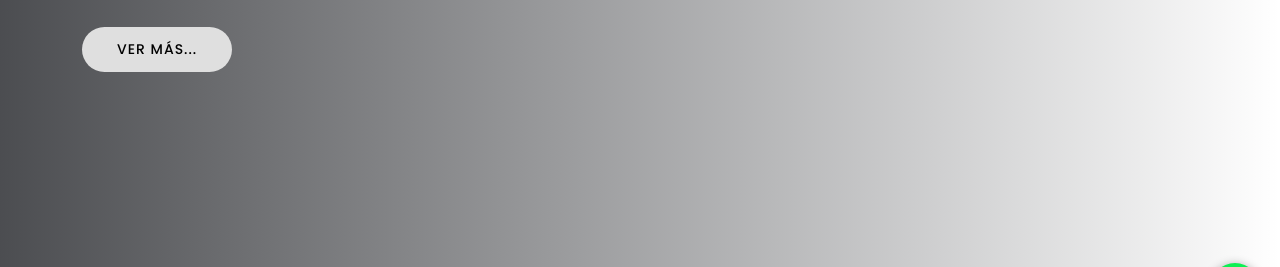
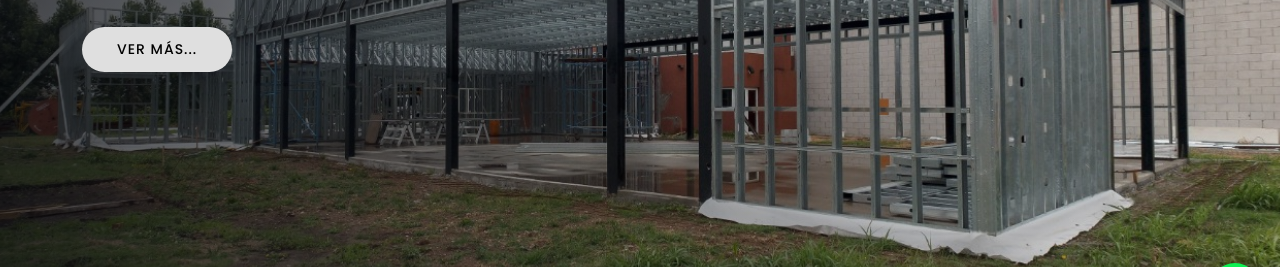
Before and after one commit to jeronimoezequiel/Dreyja-Srl, a plain HTML site: page index.html in a window 1280 px wide. Shown: the part 467-734 px from the top of the page. Drawn offline with nearby package versions, Linux system fonts and the light colour scheme; some packages are replaced by stand-ins of ours; a script that the page names is missing.

Commit message:
primera prueba

```diff
--- a/css/style.css
+++ b/css/style.css
@@ -247,7 +247,7 @@ header{
     width: 100%;
     height: 110vh;
     background: linear-gradient(to right, rgba(5, 7, 12, 0.719),rgba(5, 7, 12, 0) ),
-    url("../img/steel\ framing\ obra.jpeg") top center;
+    url("../sfo.jpeg") top center;
     background-size: cover;
     background-position: center;
     margin-bottom: -200px;
```
